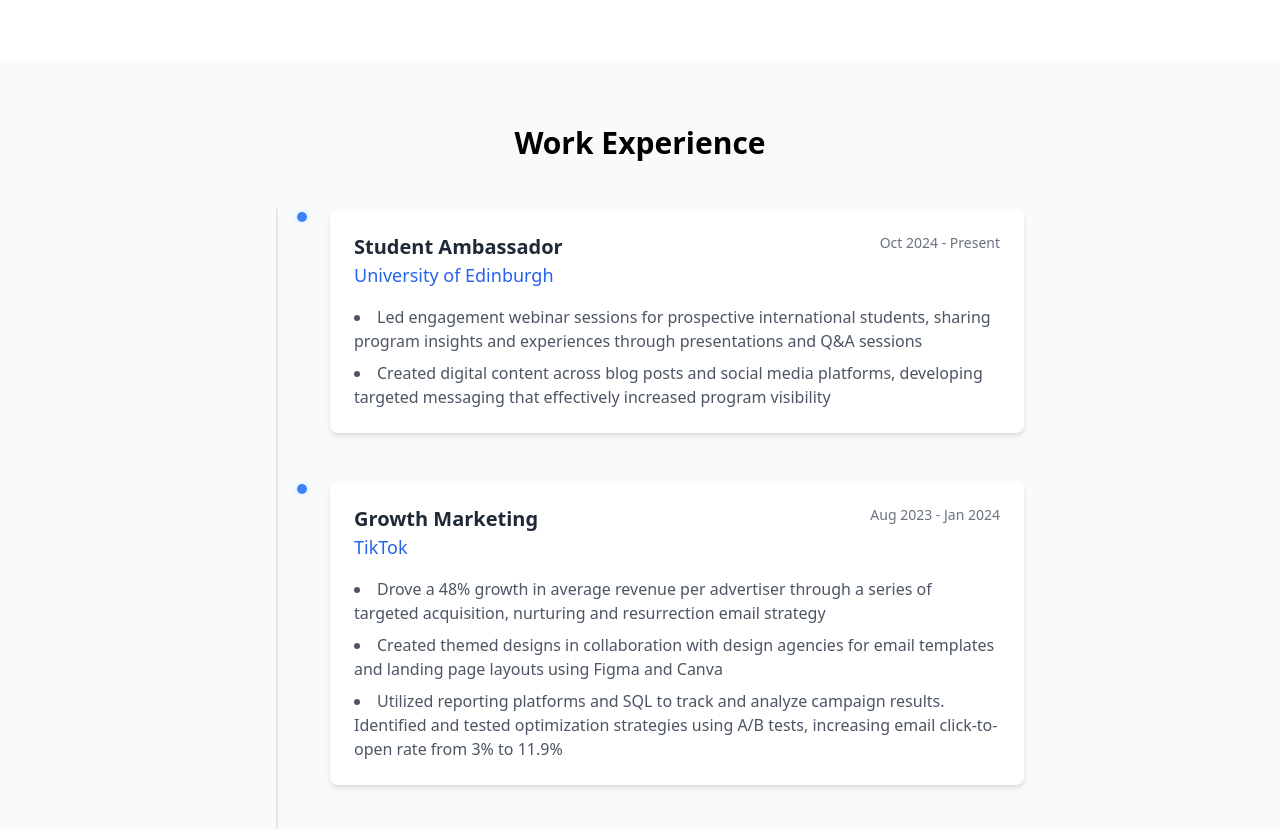
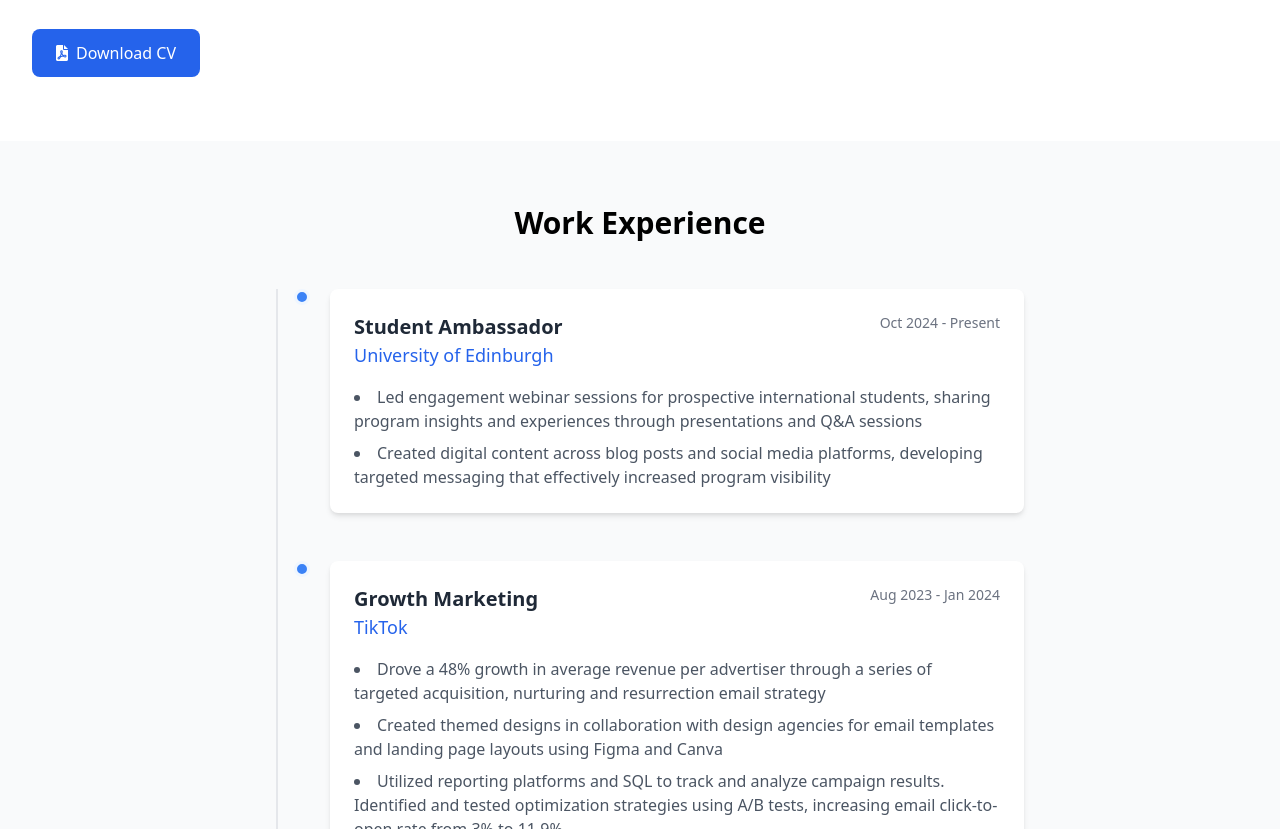
Before and after one commit to vivienxuuuu/portfoliowebsite, a plain HTML site: page index.html in a window 1280 px wide. Shown: the part 1353-2182 px from the top of the page. Drawn offline with nearby package versions, Linux system fonts and the light colour scheme.

Commit message:
Update index.html

```diff
--- a/index.html
+++ b/index.html
@@ -133,6 +133,11 @@
                             <span class="bg-blue-100 text-blue-800 px-3 py-1 rounded-full">Mandarin</span>
                             <span class="bg-blue-100 text-blue-800 px-3 py-1 rounded-full">Cantonese</span>
                         </div>
+                    </div>
+                     <div class="mt-8">
+                        <a href="pdfs/Vivien_Xu_CV.pdf" class="inline-flex items-center bg-blue-600 hover:bg-blue-700 text-white px-6 py-3 rounded-lg transition duration-300" download>
+                            <i class="fas fa-file-pdf mr-2"></i> Download CV
+                        </a>
                     </div>
                 </div>
                 <div class="bg-gray-100 p-8 rounded-lg shadow-md">
```
